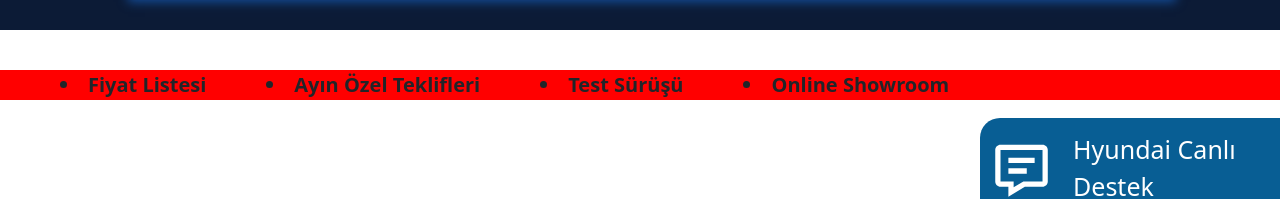
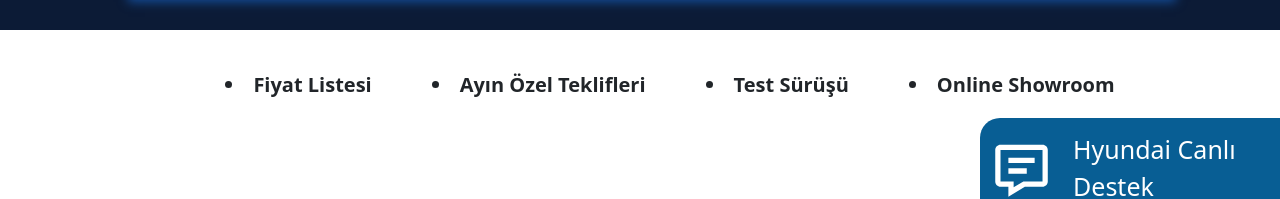
Before and after one commit to GoktugYmsk/react-gallery-challange, a React (Create React App) app: page / in a window 1280 px wide. Shown: the part 582-781 px from the top of the page. Built offline with nearby package versions, Linux system fonts and the light colour scheme.

Commit message:
gallery container's responsive edited & simple scss fixed

```diff
--- a/src/components/car/index.css
+++ b/src/components/car/index.css
@@ -457,19 +457,32 @@
     justify-content: center !important;
   }
 
-  .carouselAltInfo{
+  .carouselAltInfo {
     display: flex !important;
+    align-items: center !important;
+    justify-content: center !important;
+    background: none !important;
+  }
+
+  .suvh4 {
+    display: flex;
+    align-items: center !important;
+    justify-content: center !important;
+    position: relative;
+    right: 220px;
+
   }
 }
 
 @media screen and (min-width: 760px) {
-  .carouselAltInfo{
+  .carouselAltInfo {
     display: flex !important;
     background: red;
     width: 100%;
     position: relative;
     right: 350px;
   }
+
   .detailPageObject {
     display: flex;
     flex-direction: column;
--- a/src/components/navbar/index.scss
+++ b/src/components/navbar/index.scss
@@ -84,10 +84,6 @@
     border-style: none;
 }
 
-.selam {
-    background: red;
-}
-
 
 @media screen and (max-width: 540px) {
     .navbar__main {
@@ -99,10 +95,6 @@
 @media screen and (min-width: 540px) {
     .detailPageObject {
         display: none;
-    }
-
-    .carouselAltInfo {
-        display: none !important;
     }
 
     .navbar__tag {
```
Also changed, not shown: src/components/car/index.js (line endings or trailing spaces).
